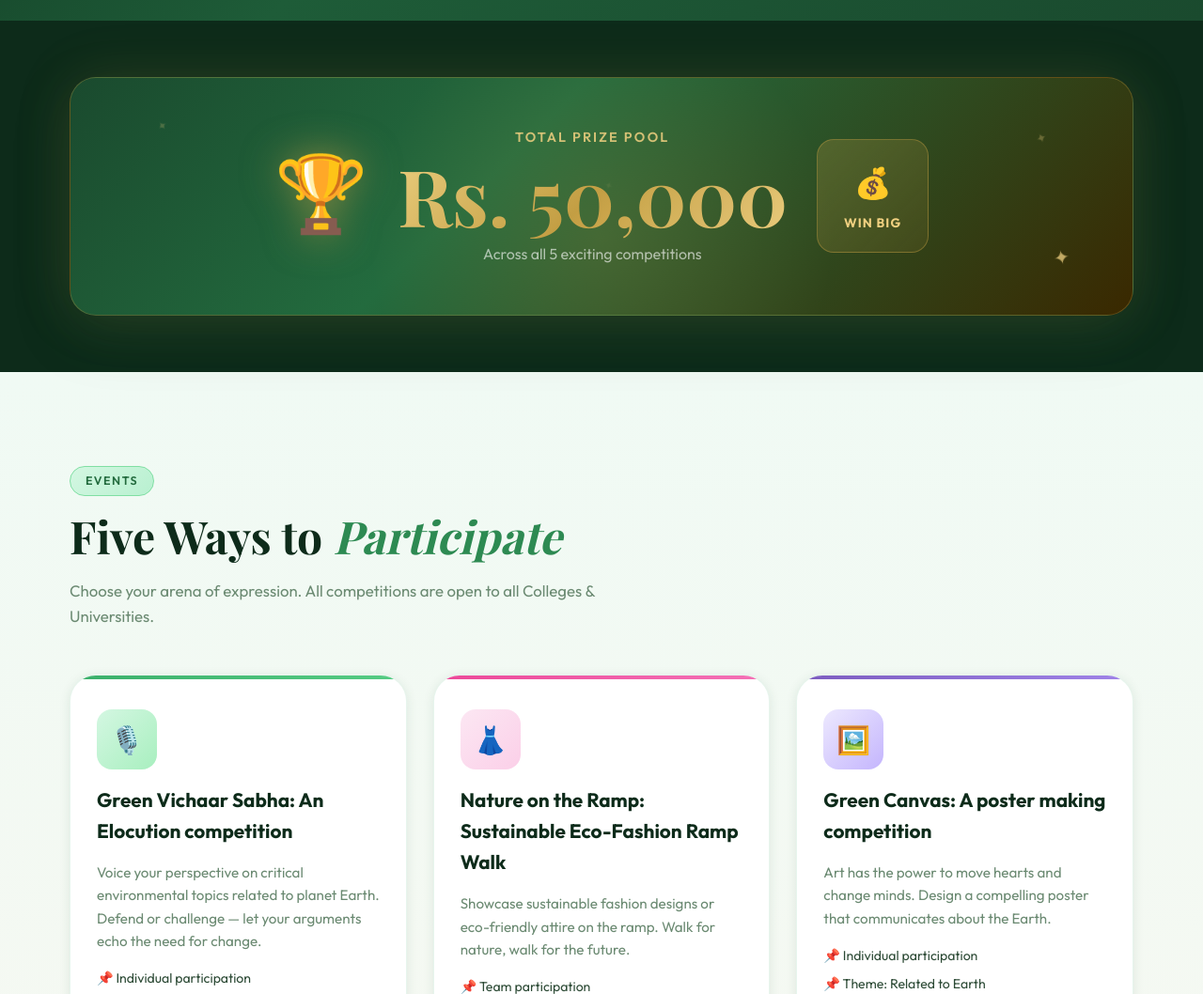
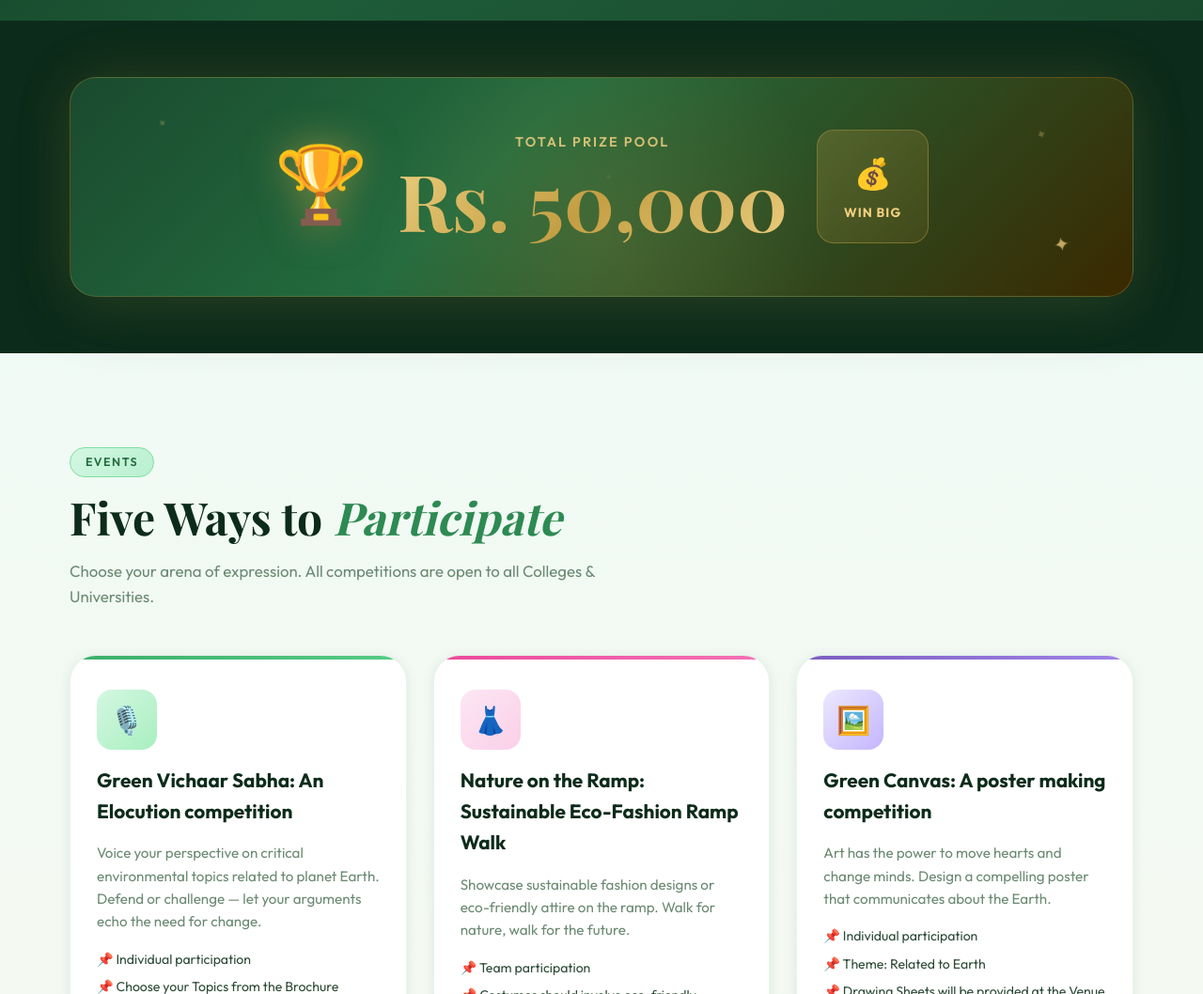
Before and after one commit to Devansh2305-code/Prithvi-Pulse, a website: page index.html in a window 1280 px wide. Shown: the part 2187-3245 px from the top of the page at 94% size. Drawn offline with nearby package versions, Linux system fonts and the light colour scheme; a web font is replaced by a local one.

Commit message:
Update index.html

```diff
--- a/index.html
+++ b/index.html
@@ -149,7 +149,6 @@
           <div class="prize-text">
             <p class="prize-label">Total Prize Pool</p>
             <h2 class="prize-amount">Rs. 50,000</h2>
-            <p class="prize-sub">Across all 5 exciting competitions</p>
           </div>
           <div class="prize-badge">
             <span>💰</span>
```
